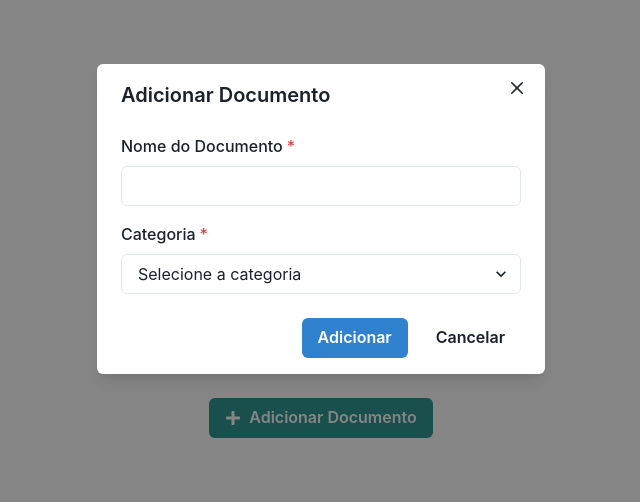
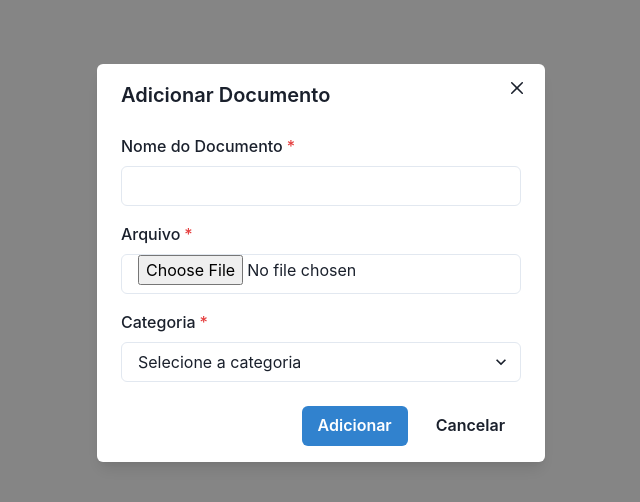
Before and after one commit to GPT-Engineer-App/secure-docs-wallet, a React (Vite) app: page / in a window 1280 px wide. Both pictures are taken after a click on the button "Adicionar Documento". Shown: the top 502 px of the page, without its empty margins (319-959 px from the left). Built offline with nearby package versions, Linux system fonts and the light colour scheme.

Commit message:
Added file upload functionality to the document wallet. Users can now select and upload files along with document details. The uploaded file information is displayed in the document list.
Prompt: adicione a funcionalidade de fazer upload dos arquivos

```diff
--- a/src/pages/Index.jsx
+++ b/src/pages/Index.jsx
@@ -1,17 +1,19 @@
 import { useState } from "react";
-import { Container, Text, VStack, HStack, Button, Input, Box, IconButton, useToast, Tag, TagLabel, TagCloseButton, Modal, ModalOverlay, ModalContent, ModalHeader, ModalFooter, ModalBody, ModalCloseButton, FormControl, FormLabel, Select } from "@chakra-ui/react";
+import { Container, Text, VStack, HStack, Button, Input, Box, IconButton, useToast, Tag, TagLabel, TagCloseButton, Modal, ModalOverlay, ModalContent, ModalHeader, ModalFooter, ModalBody, ModalCloseButton, FormControl, FormLabel, Select, Input as ChakraInput } from "@chakra-ui/react";
 import { FaPlus, FaTrash, FaShareAlt } from "react-icons/fa";
 
 const Index = () => {
   const [documents, setDocuments] = useState([]);
   const [newDoc, setNewDoc] = useState({ name: "", category: "" });
+  const [file, setFile] = useState(null);
   const [isModalOpen, setIsModalOpen] = useState(false);
   const toast = useToast();
 
   const handleAddDocument = () => {
     if (newDoc.name && newDoc.category) {
-      setDocuments([...documents, newDoc]);
+      setDocuments([...documents, { ...newDoc, file }]);
       setNewDoc({ name: "", category: "" });
+      setFile(null);
       setIsModalOpen(false);
       toast({
         title: "Documento adicionado.",
@@ -58,6 +60,16 @@ const Index = () => {
                 <Tag size="sm" colorScheme="blue" mt={1}>
                   <TagLabel>{doc.category}</TagLabel>
                 </Tag>
+                {doc.file && (
+                  <Tag size="sm" colorScheme="green" mt={1}>
+                    <TagLabel>{doc.file.name}</TagLabel>
+                  </Tag>
+                )}
+                {doc.file && (
+                  <Tag size="sm" colorScheme="green" mt={1}>
+                    <TagLabel>{doc.file.name}</TagLabel>
+                  </Tag>
+                )}
               </Box>
               <HStack spacing={2}>
                 <IconButton aria-label="Compartilhar" icon={<FaShareAlt />} size="sm" />
@@ -77,6 +89,10 @@ const Index = () => {
             <FormControl id="doc-name" isRequired>
               <FormLabel>Nome do Documento</FormLabel>
               <Input value={newDoc.name} onChange={(e) => setNewDoc({ ...newDoc, name: e.target.value })} />
+            </FormControl>
+            <FormControl id="doc-file" isRequired mt={4}>
+              <FormLabel>Arquivo</FormLabel>
+              <ChakraInput type="file" onChange={(e) => setFile(e.target.files[0])} />
             </FormControl>
             <FormControl id="doc-category" isRequired mt={4}>
               <FormLabel>Categoria</FormLabel>
```
